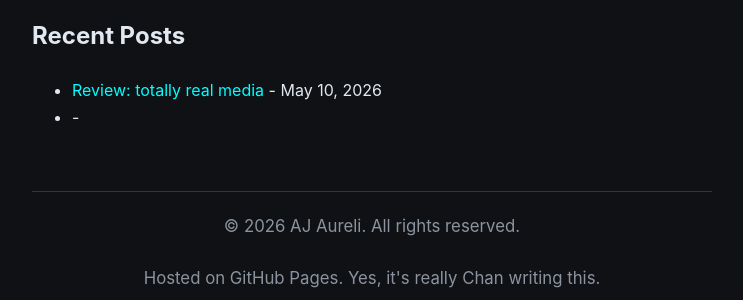
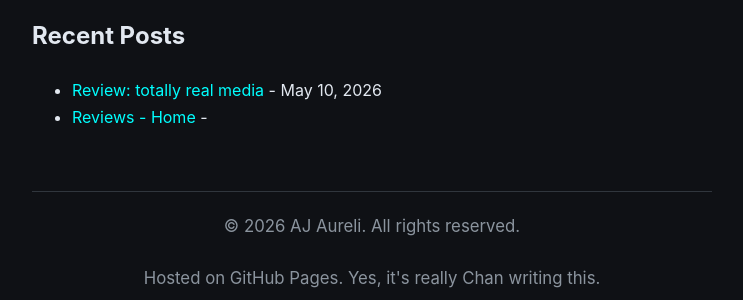
Before and after one commit to ailporf/ailporf.github.io, a Jekyll site: the page built from index.html, in a window 1280 px wide. Shown: the part 280-580 px from the top of the page, without its empty margins (268-1011 px from the left). Built offline with Jekyll 4.4.1, drawn with Linux system fonts in a browser that asks for light colours.

Commit message:
Update index.html

```diff
--- a/reviews/index.html
+++ b/reviews/index.html
@@ -1,2 +1,4 @@
 ---
+layout: index
+title: Reviews - Home
 ---
```
